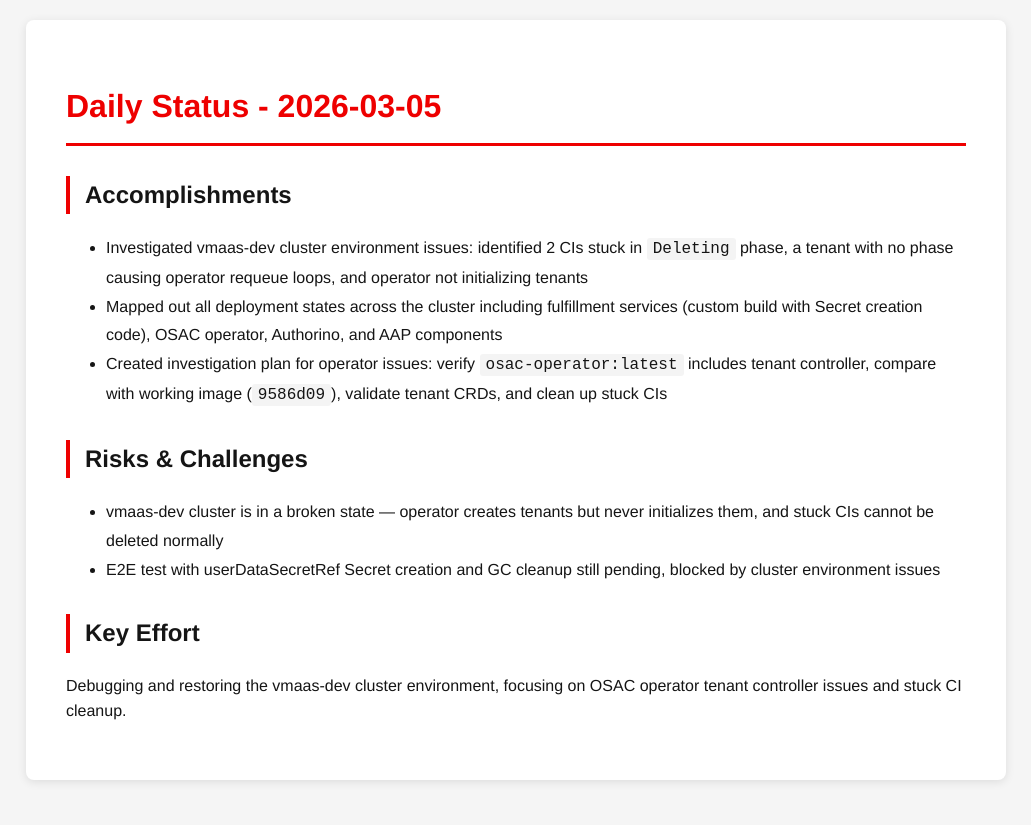
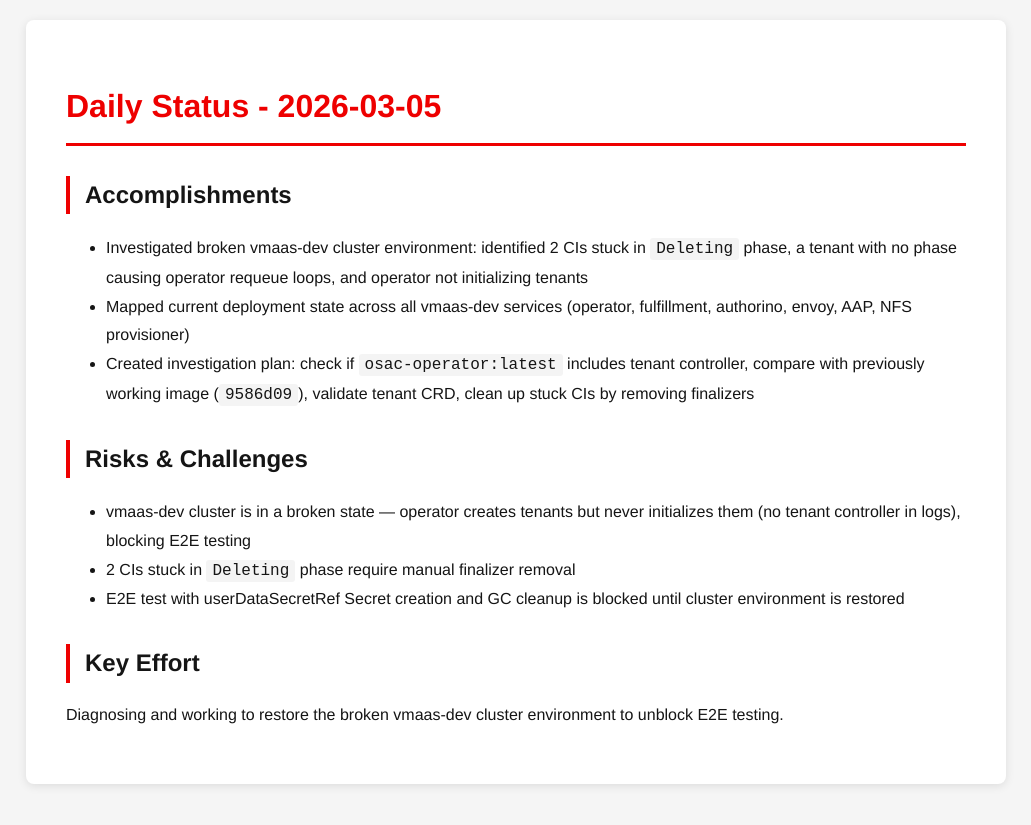
Before and after one commit to tzvatot/daily-status, a Jekyll site: the page built from 2026-03-05.md, in a window 1280 px wide. Shown: the top 825 px of the page, without its empty margins (124-1155 px from the left). Built offline with Jekyll 4.4.1, drawn with Linux system fonts in a browser that asks for light colours.

Commit message:
Daily status update - 2026-03-05

```diff
--- a/2026-03-05.md
+++ b/2026-03-05.md
@@ -7,13 +7,14 @@ date: 2026-03-05
 # Daily Status - 2026-03-05
 
 ## Accomplishments
-- Investigated vmaas-dev cluster environment issues: identified 2 CIs stuck in `Deleting` phase, a tenant with no phase causing operator requeue loops, and operator not initializing tenants
-- Mapped out all deployment states across the cluster including fulfillment services (custom build with Secret creation code), OSAC operator, Authorino, and AAP components
-- Created investigation plan for operator issues: verify `osac-operator:latest` includes tenant controller, compare with working image (`9586d09`), validate tenant CRDs, and clean up stuck CIs
+- Investigated broken vmaas-dev cluster environment: identified 2 CIs stuck in `Deleting` phase, a tenant with no phase causing operator requeue loops, and operator not initializing tenants
+- Mapped current deployment state across all vmaas-dev services (operator, fulfillment, authorino, envoy, AAP, NFS provisioner)
+- Created investigation plan: check if `osac-operator:latest` includes tenant controller, compare with previously working image (`9586d09`), validate tenant CRD, clean up stuck CIs by removing finalizers
 
 ## Risks & Challenges
-- vmaas-dev cluster is in a broken state — operator creates tenants but never initializes them, and stuck CIs cannot be deleted normally
-- E2E test with userDataSecretRef Secret creation and GC cleanup still pending, blocked by cluster environment issues
+- vmaas-dev cluster is in a broken state — operator creates tenants but never initializes them (no tenant controller in logs), blocking E2E testing
+- 2 CIs stuck in `Deleting` phase require manual finalizer removal
+- E2E test with userDataSecretRef Secret creation and GC cleanup is blocked until cluster environment is restored
 
 ## Key Effort
-Debugging and restoring the vmaas-dev cluster environment, focusing on OSAC operator tenant controller issues and stuck CI cleanup.
+Diagnosing and working to restore the broken vmaas-dev cluster environment to unblock E2E testing.
```
